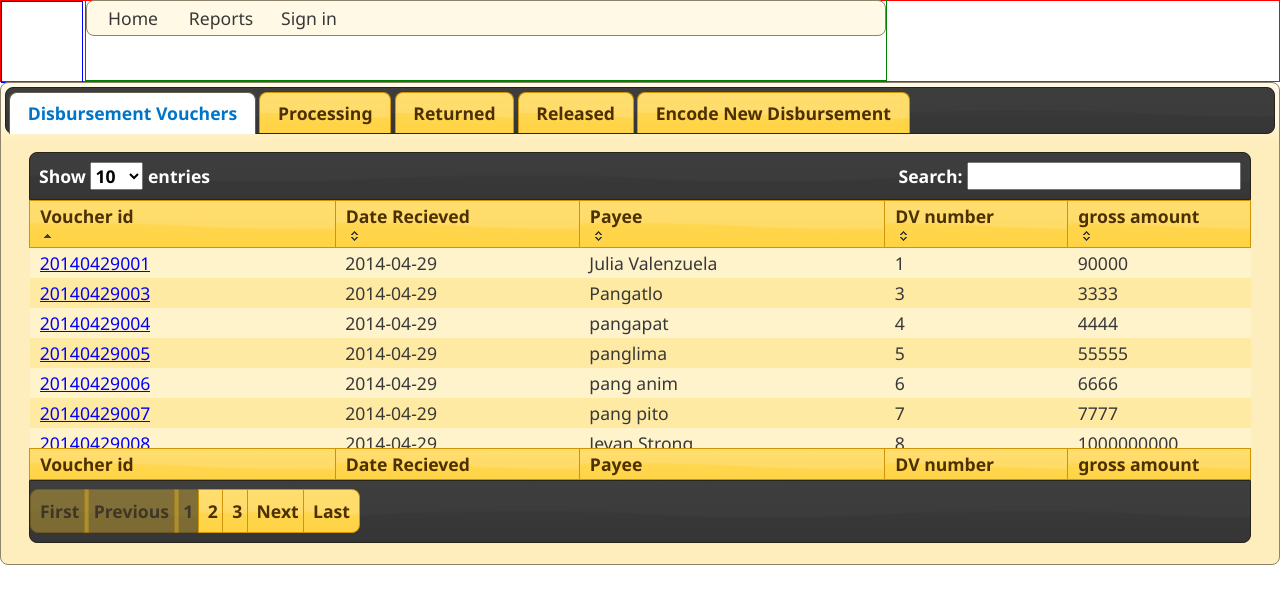
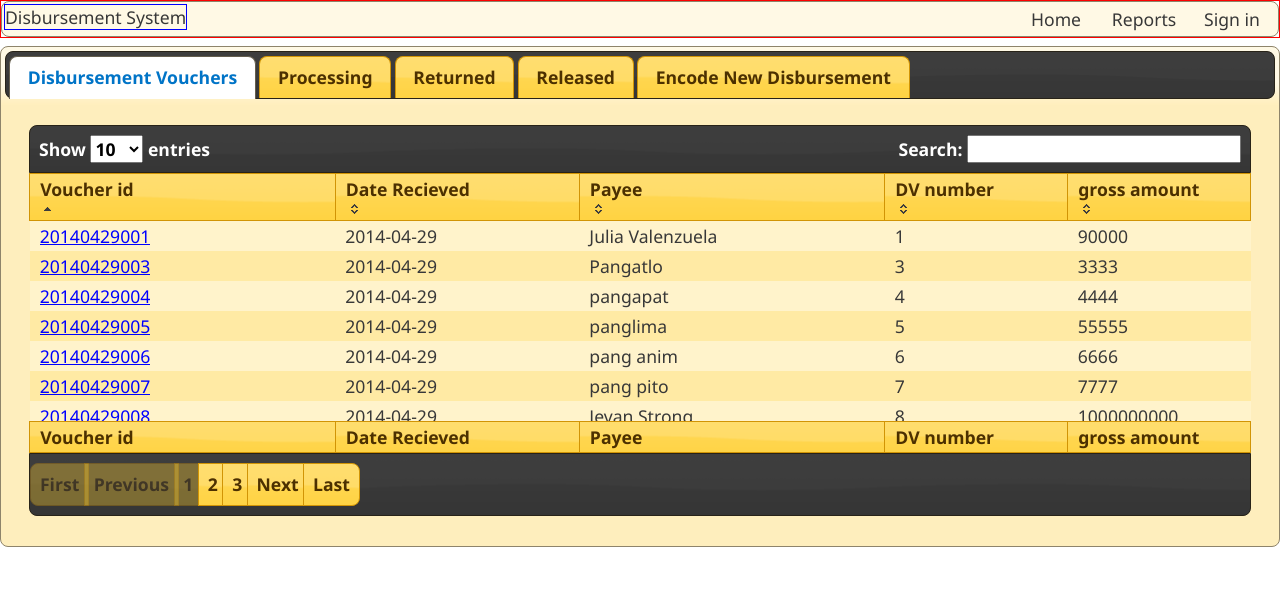
Before and after one commit to jevansugue/Disbursement, a PHP site: page / in a window 1280 px wide. Shown: the top 604 px of the page. Run offline with PHP 8.4, Linux system fonts and the light colour scheme; data comes from the database, SQL or seed files in the repository; data that the repository does not hold is empty.

Commit message:
new navbar

```diff
--- a/css/index.css
+++ b/css/index.css
@@ -111,7 +111,7 @@
 .tabContainer
 {
  width: auto;
-
+ margin: .5em auto;
 
 
 }
@@ -167,6 +167,15 @@
 	display: inline;
 
 }
+
+#logoCon
+{
+
+	display:inline-block;
+	border: 1px solid blue;
+
+
+}
 #navBarCon
 {
 
@@ -177,15 +186,20 @@
 #navBarCon
 {
 	border: 1px solid red;
+	vertical-align:center;
 
 
 }
-#menuCont
+
+
+#menuCont2
 {
 	border: 1px solid green;
 	width: 50em;
 	position:relative;
 	margin-left: 5.25em;
+	vertical-align: middle;
+
 	margin-top: -5.25em;
 	height: 5em;
 
@@ -203,18 +217,10 @@
 
 .ui-menu .ui-menu-item {
     display: inline-block;
-    float: left;
+    float: right;
     margin: 0;
     padding: 0;
     width: 5em;
 	text-align:center;
 
 }
-
-#logoCon
-{
-	border: 1px solid blue;
-	width: 5em;
-	height: 5em;
-
-}
--- a/index.php
+++ b/index.php
@@ -209,18 +209,22 @@
 
 	<div id='navBarCon'>
 
-		<div id='logoCon'>
 
-
-			</div>
 		<div id='menuCont'>
 
 			<ul id='menu' >
 
+				<div id='logoCon'>
+
+					Disbursement System
+
+				</div>
+
+				<li class='menuList'>  <a href='#' class='inActive' >  Sign in </a> </li>
+				<li class='menuList'>  <a href='#' class='inActive' >  Reports  </a> </li>
 
 				<li class='menuList'>  <a href='#' class='active'>   Home  </a> </li>
-				<li class='menuList'>  <a href='#' class='inActive' >  Reports  </a> </li>
-				<li class='menuList'>  <a href='#' class='inActive' >  Sign in </a> </li>
+
 
 			</ul>
 
```
